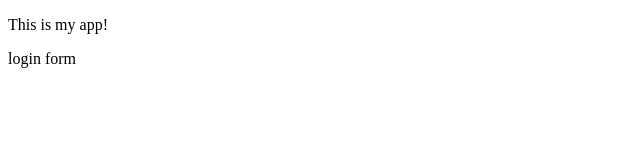
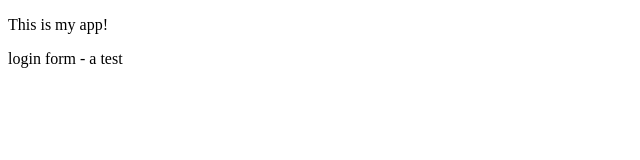
Before and after one commit to CFFG/testing_new_repo, a plain HTML site: page index.html in a window 1280 px wide. Shown: the full height of the page, 0-640 px from the left. Drawn offline with Linux system fonts and the light colour scheme.

Commit message:
changed local repo's folder

```diff
--- a/index.html
+++ b/index.html
@@ -6,6 +6,6 @@
   </head>
   <body>
     <p>This is my app!</p>
-    login form
+    login form - a test
   </body>
 </html>
```
